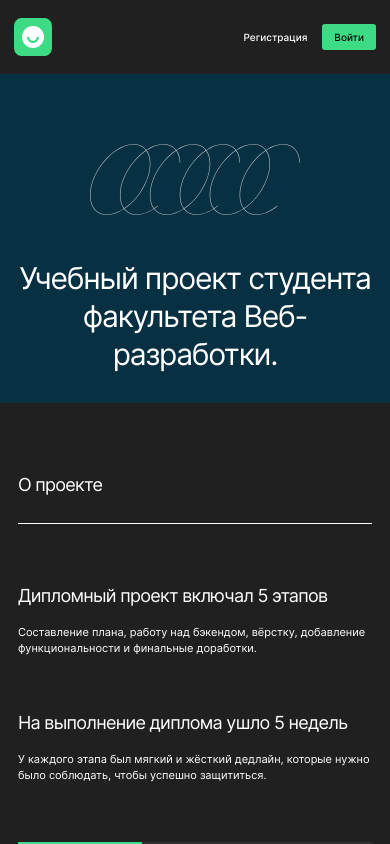
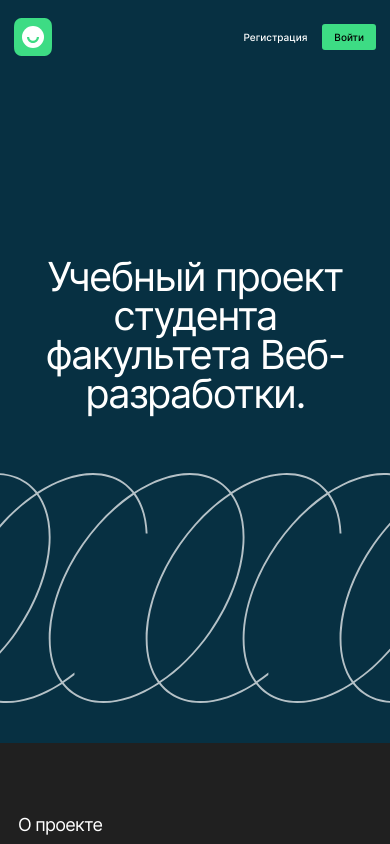
Before and after one commit to AlekseyDream/movies-explorer-frontend, a React (Create React App) app: page / in a window 390 px wide. Shown: the top 844 px of the page. Built offline with nearby package versions, Linux system fonts and the light colour scheme.

Commit message:
corrent promo

```diff
--- a/src/components/Header/Header.css
+++ b/src/components/Header/Header.css
@@ -2,10 +2,6 @@
     display: flex;
     width: 100%;
     justify-content: space-around;
-  }
-
-  .header_theme_dark {
-    background-color: #202020;
   }
 
   .header_theme_mazarine {
--- a/src/components/Header/Header.jsx
+++ b/src/components/Header/Header.jsx
@@ -5,7 +5,7 @@ import { Link } from 'react-router-dom';
 
 function Header() {
   return (
-    <header className="header header_theme">
+    <header className="header header_theme_mazarine">
       <div className="header__container">
         <Link
           to="/"
--- a/src/components/Promo/Promo.css
+++ b/src/components/Promo/Promo.css
@@ -1,79 +1,71 @@
 .promo {
   background-color: #073042;
-    display: flex;
-    flex-direction: column;
-    align-items: center;
   width: 100%;
+}
+
+.promo__block {
+  box-sizing: border-box;
+  padding: 0;
+  margin: 0;
 }
 
 .promo__container {
   max-width: 1280px;
   width: 100%;
-    padding: 75px 70px;
-    display: flex;
-    justify-content: space-between;
-    box-sizing: border-box;
-    align-items: flex-start;
-    flex-direction: row-reverse;
+  padding: 50px 70px 60px 70px;
 }
 
 .promo__logo {
-    max-width: 100%;
-  }
-
-  .promo__block-project {
-    display: flex;
-    flex-direction: column;
-    max-width: 640px;
-    gap: 36px;
+  width: 722px;
+  height: 244px;
+  background-image: url(../../images/landing-logo.svg);
+  background-repeat: no-repeat;
+  background-position: center;
+  background-size: 100%;
+  margin-top: 102px;
+  margin-left: auto;
 }
 
 .promo__title {
-    font-weight: 400;
-    font-size: 50px;
-    line-height: 1.16;
-    margin: 0;
+  color: #fff;
+  font-size: 40px;
+  font-weight: normal;
+  line-height: 1.3;
+  letter-spacing: -0.04em;
+  text-align: left;
+  width: 626px;
 }
 
 @media screen and (max-width: 900px) {
   .promo__container {
-      padding: 140px 30px;
-      flex-direction: column;
-      justify-content: center;
-      align-items: center;
-      padding-bottom: 76px;
+    padding: 300px 44px 70px 44px;
   }
 
   .promo__title {
-      font-size: 40px;
+    width: 100%;
     text-align: center;
-      line-height: 50px;
   }
 
-    .promo__block-project {
-      padding: 50px 0 0;
-      align-items: center;
-      gap: 20px;
+  .promo__logo {
+    width: 100%;
+    height: 230px;
+    margin-top: 140px;
   }
 }
 
 @media screen and (max-width: 400px) {
   .promo__container {
-      padding: 70px 10px;
-      padding-bottom: 30px;
+    padding: 183px 0px 40px 0px;
   }
+
   .promo__logo {
-      width: 210px;
+    margin-top: 60px;
+    background-size: cover;
   }
 
   .promo__title {
-      font-size: 30px;
-      line-height: 38px;
-      letter-spacing: -1.2px;
+    line-height: 39px;
+    padding: 0 10px;
   }
 
-    .promo__block-project {
-      padding: 44px 0 0;
-      gap: 24px;
 }
-  }
--- a/src/components/Promo/Promo.jsx
+++ b/src/components/Promo/Promo.jsx
@@ -1,20 +1,13 @@
 import './Promo.css';
-import logo from '../../images/landing-logo.svg';
 
 const Promo = () => {
   return (
-    <section className="promo">
-      <div className="promo__container">
-        <img
-          src={logo}
-          alt="Лого"
-          className="promo__logo"
-        />
-        <div className="promo__block-project">
-          <h1 className="promo__title">
+    <section className="promo promo__block">
+        <div className="promo__container promo__block">
+          <h1 className="promo__title promo__block">
             Учебный проект студента факультета Веб-разработки.
           </h1>
-        </div>
+          <div className="promo__logo promo__block"></div>
       </div>
     </section>
   );
```
Lines whose indentation alone changed are shown as unchanged.
